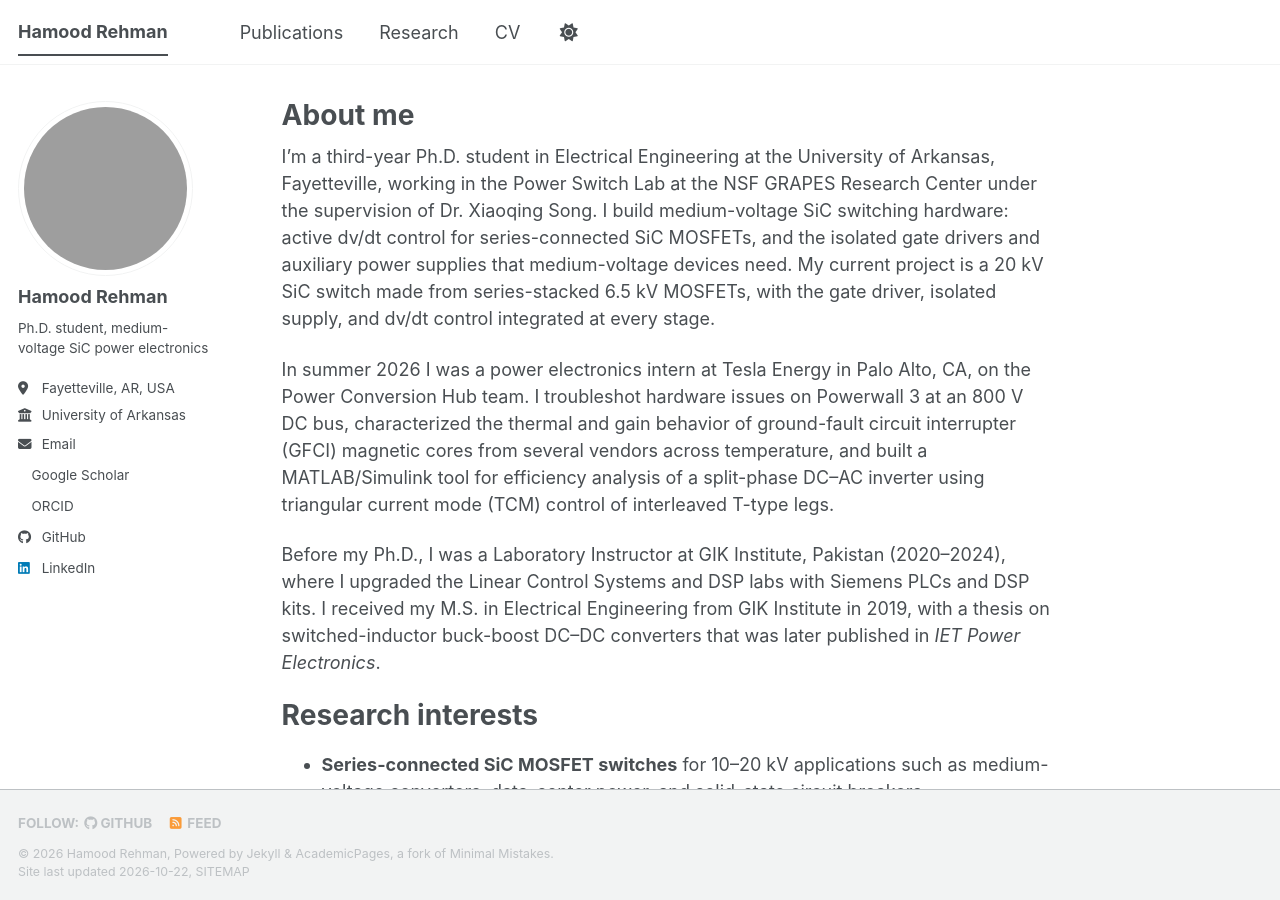
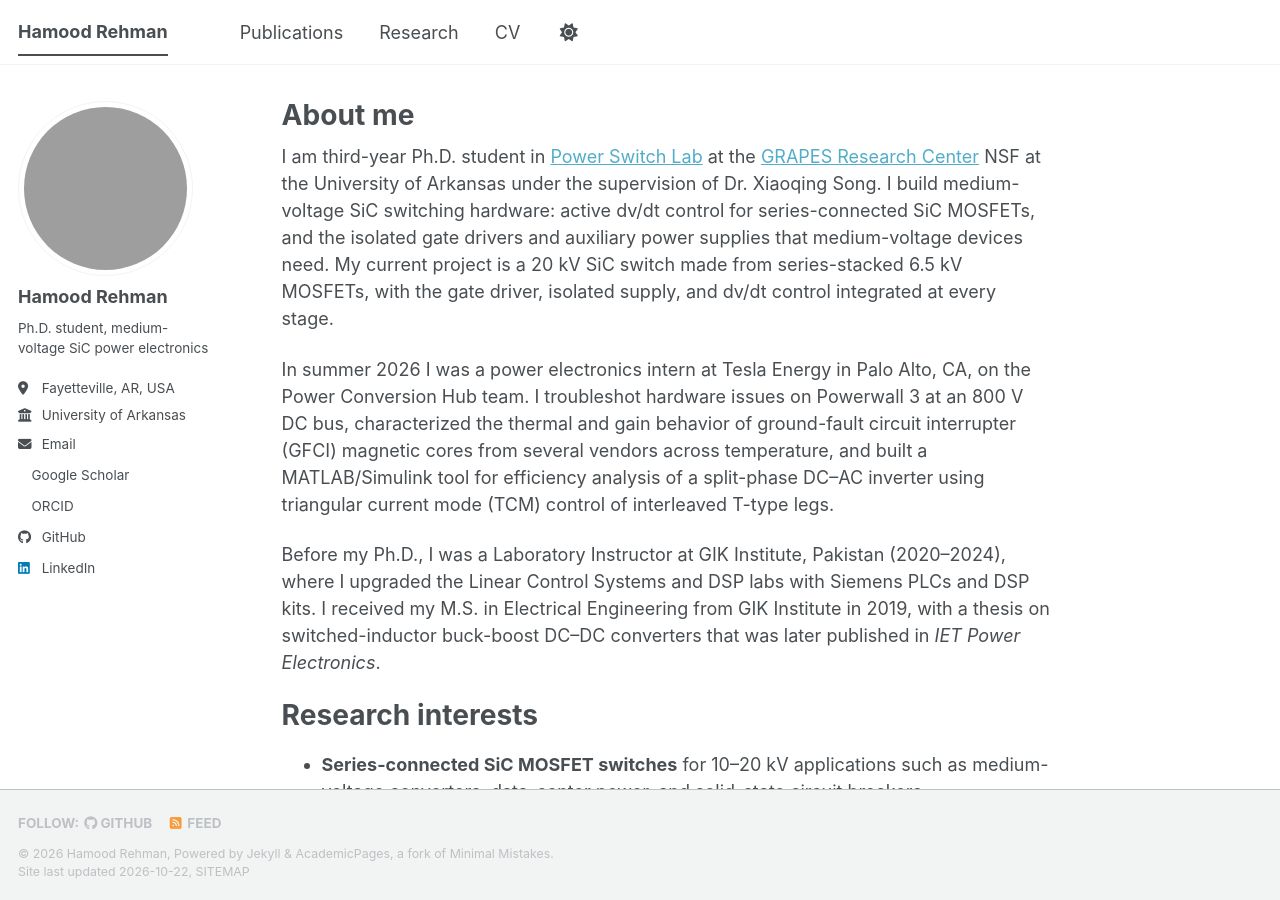
Before and after one commit to hamood-rehman/hamood-rehman.github.io, a Jekyll site: the page built from _pages/about.md, in a window 1280 px wide and 900 px high. Built offline with Jekyll 4.4.1, drawn with Linux system fonts in a browser that asks for light colours; a style sheet for code colours, icons or effects is not loaded; grey boxes are pictures that could not be loaded.

Commit message:
Update about.md

```diff
--- a/_pages/about.md
+++ b/_pages/about.md
@@ -7,7 +7,7 @@ redirect_from:
   - /about.html
 ---
 
-I'm a third-year Ph.D. student in Electrical Engineering at the University of Arkansas, Fayetteville, working in the Power Switch Lab at the NSF GRAPES Research Center under the supervision of Dr. Xiaoqing Song. I build medium-voltage SiC switching hardware: active dv/dt control for series-connected SiC MOSFETs, and the isolated gate drivers and auxiliary power supplies that medium-voltage devices need. My current project is a 20 kV SiC switch made from series-stacked 6.5 kV MOSFETs, with the gate driver, isolated supply, and dv/dt control integrated at every stage.
+I am third-year Ph.D. student in [Power Switch Lab](https://psl.uark.edu/sample-page/) at the [GRAPES Research Center](https://grapes.uapower.group/) NSF  at the University of Arkansas under the supervision of Dr. Xiaoqing Song. I build medium-voltage SiC switching hardware: active dv/dt control for series-connected SiC MOSFETs, and the isolated gate drivers and auxiliary power supplies that medium-voltage devices need. My current project is a 20 kV SiC switch made from series-stacked 6.5 kV MOSFETs, with the gate driver, isolated supply, and dv/dt control integrated at every stage.
 
 In summer 2026 I was a power electronics intern at Tesla Energy in Palo Alto, CA, on the Power Conversion Hub team. I troubleshot hardware issues on Powerwall 3 at an 800 V DC bus, characterized the thermal and gain behavior of ground-fault circuit interrupter (GFCI) magnetic cores from several vendors across temperature, and built a MATLAB/Simulink tool for efficiency analysis of a split-phase DC–AC inverter using triangular current mode (TCM) control of interleaved T-type legs.
 
```
